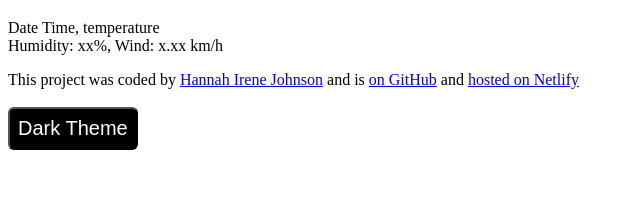
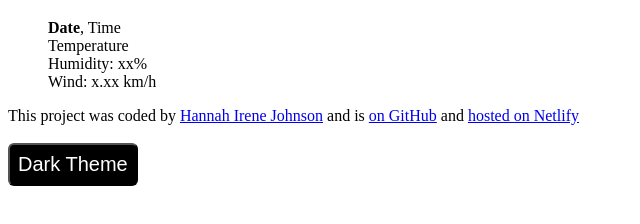
Before and after one commit to hannahirenejohnson/weather-project, a plain HTML site: page index.html in a window 1280 px wide. Shown: the part 90-314 px from the top of the page, without its empty margins (0-640 px from the left). Drawn offline with Linux system fonts and the light colour scheme.

Commit message:
Structure Added
Added structure to the project -

JS - potential JS additions as comments
CSS - removed bulletpoints for a weather class
HTML - added divs and li

```diff
--- a/index.html
+++ b/index.html
@@ -7,19 +7,34 @@
     <link rel="stylesheet" href="style.css">
 </head>
 <body>
+    <div class="app-container">
         <header>
-        <form>
+            <form class="form-search">
                 <input type="search" placeholder="Enter a city..." required>
                 <input type="submit" value="Search">
             </form>
         </header>
         <main>
+            <div class="overall-weather">
                 <h1>My Weather App</h1>
                 <p>
-        Date Time, temperature
-        <br>
-        Humidity: xx%, Wind: x.xx km/h
+                    <ul class="weather-list">
+                        <li>
+                            <strong>Date</strong>, Time
+                        </li>
+                        <li>
+                            Temperature
+                        </li>
+                        <li>
+                            Humidity: xx%
+                        </li>
+                        <li>
+                            Wind: x.xx km/h
+                        </li>
+                    </li>
+
                 </p>
+            </div>
         </main>
         <footer>
             This project was coded by <a href="https://github.com/hannahirenejohnson" target="_blank">Hannah Irene Johnson</a> and is <a href="https://github.com/hannahirenejohnson/weather-app-project" target="_blank"> on GitHub</a> and <a href="https://www.netlify.com/" target="_blank">hosted on Netlify</a>
@@ -27,6 +42,7 @@
             <br>
             <button class="dark-theme-button">Dark Theme</button>
         </footer>
+    </div>
     <script src="app.js"></script>
 </body>
 </html>
--- a/style.css
+++ b/style.css
@@ -1,3 +1,7 @@
+.weather-list {
+    list-style-type: none;
+}
+
 
 
 /* Dark Theme Button CSS */
```
Also changed, not shown: app.js (+10 -0 lines). Lines whose indentation alone changed are shown as unchanged.
